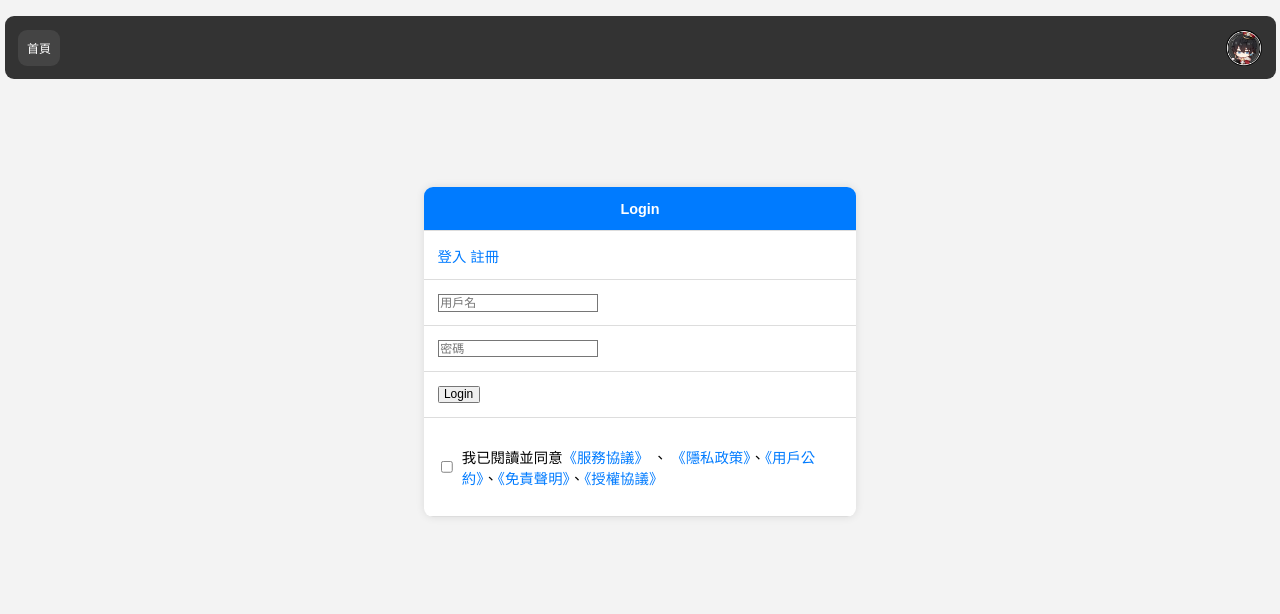
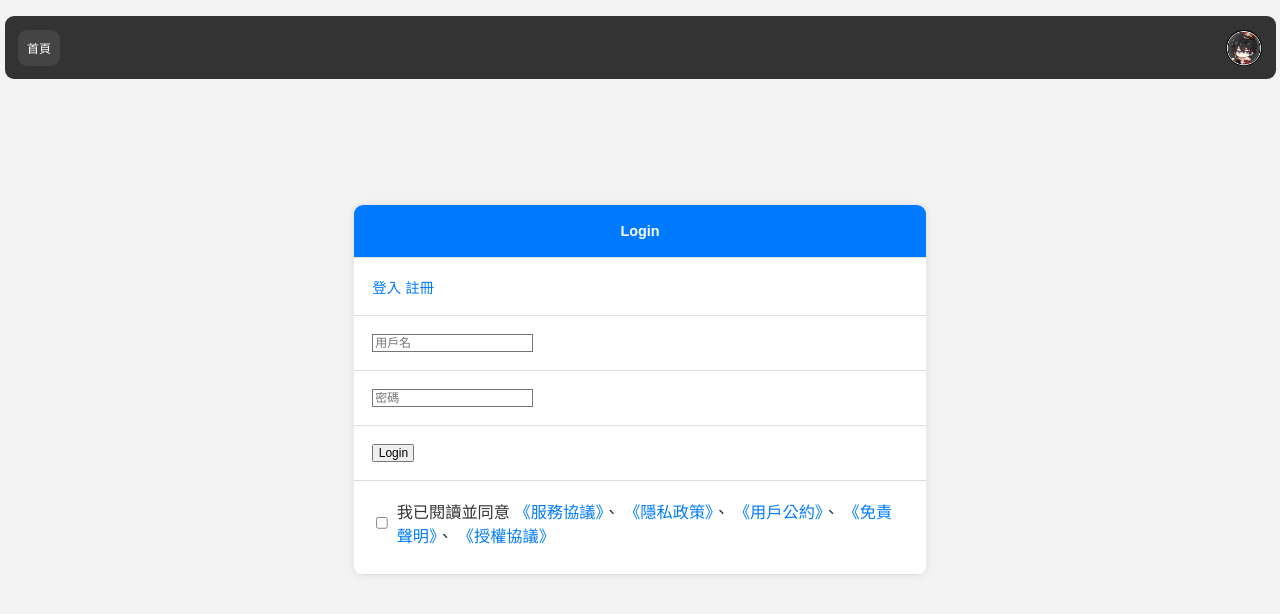
Before and after one commit to swient/My_Fastapi_Project, a FastAPI app: page /login in a window 1280 px wide. Shown: the top 614 px of the page. Run offline with FastAPI, Linux system fonts and the light colour scheme.

Commit message:
Refactor: rewrite login and registration pages to simplify HTML structure and adjust layout

```diff
--- a/static/css/style.css
+++ b/static/css/style.css
@@ -156,9 +156,8 @@ body.dark-mode {
 
 table {
     width: 80%;
-    max-width: 600px;
     border-collapse: collapse;
-    margin: 0 auto;
+    margin: 20px auto;
     background-color: white;
     box-shadow: 0 0 10px rgba(0, 0, 0, 0.1);
     border-radius: 10px;
@@ -166,7 +165,7 @@ table {
 }
 
 th, td {
-    padding: 15px;
+    padding: 20px;
     text-align: left;
     border-bottom: 1px solid #ddd;
 }
@@ -187,22 +186,27 @@ td a:hover {
 }
 
 .inputChoices {
-    list-style: none;
-    padding: 0;
+    display: flex;
+    align-items: center;
+    margin-bottom: 10px;
 }
 
-.inputChoices-choice {
-    display: flex;
-    align-items: center;
+.inputChoices input[type="checkbox"] {
+    margin-right: 10px;
 }
 
-.inputChoices-choice label {
-    display: flex;
-    align-items: center;
+.iconic-label {
+    font-size: 18px;
+    color: #333;
 }
 
-.inputChoices-choice input {
-    margin-right: 10px;
+.inputChoices a {
+    color: #007bff;
+    text-decoration: none;
+}
+
+.inputChoices a:hover {
+    text-decoration: underline;
 }
 
 .messages {
--- a/templates/login.html
+++ b/templates/login.html
@@ -43,17 +43,18 @@
                 </tr>
                 <tr>
                     <td>
-                        <ul class="inputChoices">
-                            <li class="inputChoices-choice">
-                                <label class="iconic">
-                                    <input type="checkbox" name="accept" value="1" required="required">
-                                    <i aria-hidden="true"></i>
-                                    <span class="iconic-label">
-                                        我已閱讀並同意<a data-xf-click="overlay">《服務協議》</a> 、 <a data-xf-click="overlay">《隱私政策》</a>、<a data-xf-click="overlay">《用戶公約》</a>、<a data-xf-click="overlay">《免責聲明》</a>、<a data-xf-click="overlay">《授權協議》</a>
-                                    </span>
-                                </label>
-                            </li>
-                        </ul>
+                        <label class="inputChoices">
+                            <input type="checkbox" name="accept" value="1" required>
+                            <i aria-hidden="true"></i>
+                            <span class="iconic-label">
+                                我已閱讀並同意
+                                <a data-xf-click="overlay">《服務協議》</a>、
+                                <a data-xf-click="overlay">《隱私政策》</a>、
+                                <a data-xf-click="overlay">《用戶公約》</a>、
+                                <a data-xf-click="overlay">《免責聲明》</a>、
+                                <a data-xf-click="overlay">《授權協議》</a>
+                            </span>
+                        </label>
                     </td>
                 </tr>
             </table>
```
Also changed, not shown: templates/register.html (+12 -11 lines).
